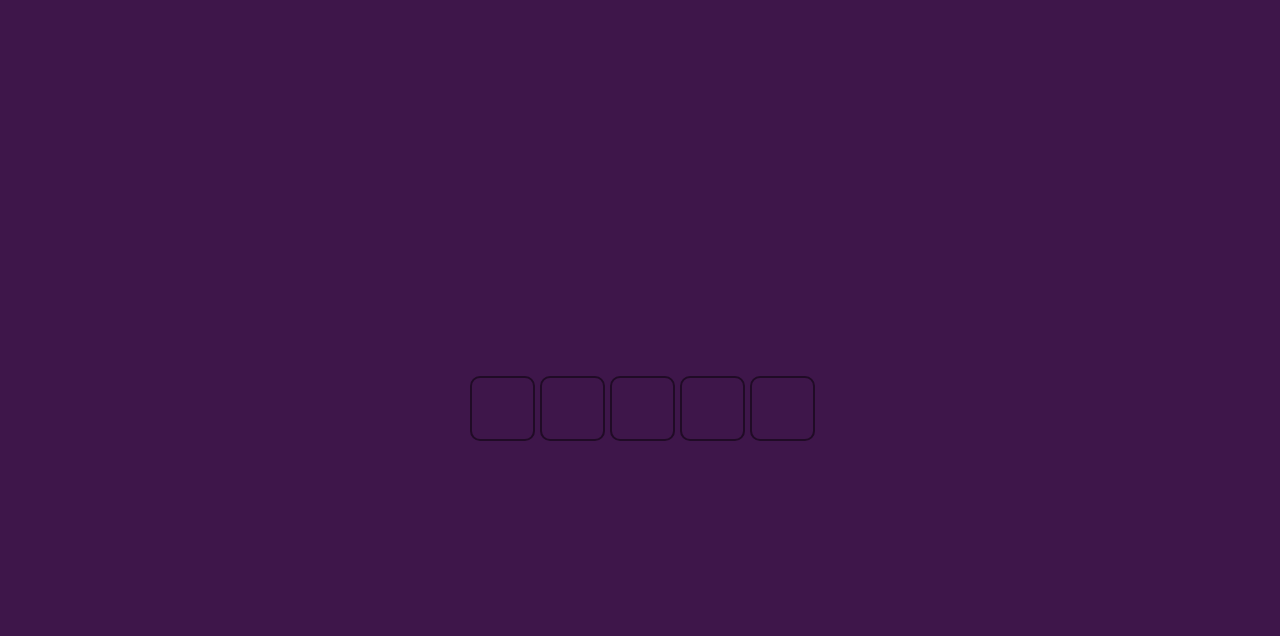
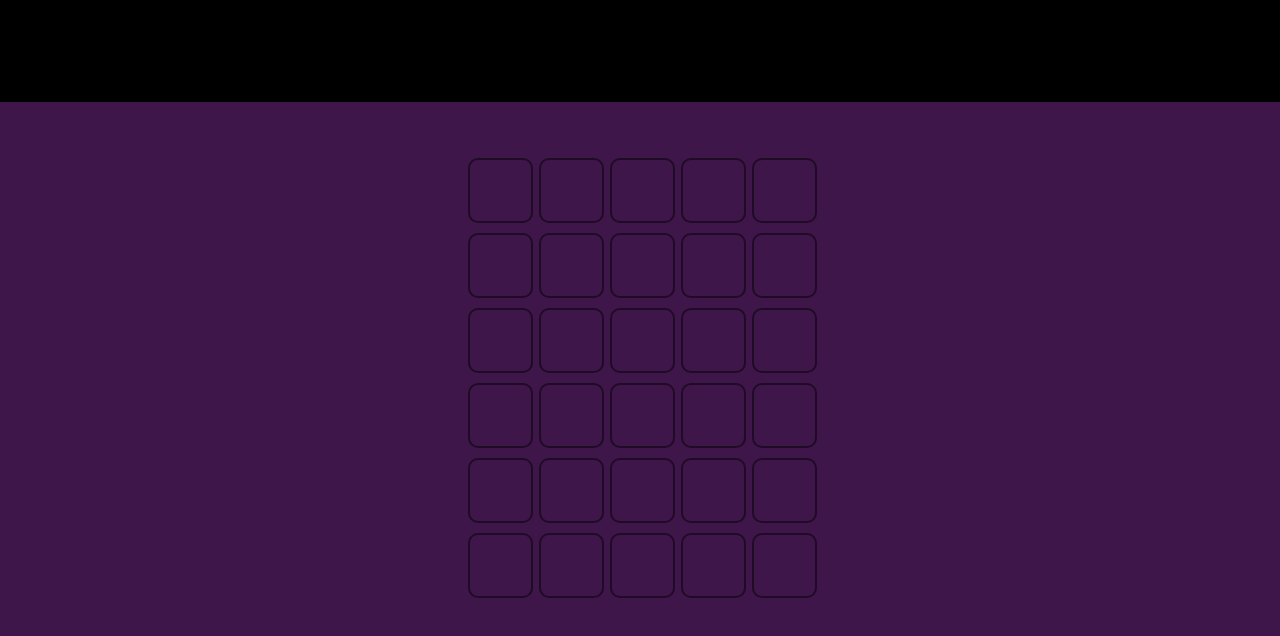
Before and after one commit to joaovitorcoder/Terminho, a plain HTML site: page index.html in a window 1280 px wide. Drawn offline with Linux system fonts and the light colour scheme.

Commit message:
atualizacoes

```diff
--- a/index.html
+++ b/index.html
@@ -7,14 +7,55 @@
     <link rel="stylesheet" href="style.css">
 </head>
 <body>
-    <div class="primeiraFileira">
-        <div class="letter"></div>
-        <div class="letter"></div>
-        <div class="letter"></div>
-        <div class="letter"></div>
-        <div class="letter"></div>
+    <header>
+        <nav>
+
+        </nav>
+    </header>
+    <div class="conainer">
+        <div class="primeiraFileira linha">
+            <div class="letter"></div>
+            <div class="letter"></div>
+            <div class="letter"></div>
+            <div class="letter"></div>
+            <div class="letter"></div>
+        </div>
+        <div class="segundaFileira linha">
+            <div class="letter"></div>
+            <div class="letter"></div>
+            <div class="letter"></div>
+            <div class="letter"></div>
+            <div class="letter"></div>
+        </div>
+        <div class="linha">
+            <div class="letter"></div>
+            <div class="letter"></div>
+            <div class="letter"></div>
+            <div class="letter"></div>
+            <div class="letter"></div>
+        </div>
+        <div class="linha">
+            <div class="letter"></div>
+            <div class="letter"></div>
+            <div class="letter"></div>
+            <div class="letter"></div>
+            <div class="letter"></div>
+        </div>
+        <div class="linha">
+            <div class="letter"></div>
+            <div class="letter"></div>
+            <div class="letter"></div>
+            <div class="letter"></div>
+            <div class="letter"></div>
+        </div>
+        <div class="linha">
+            <div class="letter"></div>
+            <div class="letter"></div>
+            <div class="letter"></div>
+            <div class="letter"></div>
+            <div class="letter"></div>
+        </div>
     </div>
-    <input id="foco" type="text" style="position:absolute;opacity:0;">
     <script src="script.js"></script>
 </body>
 </html>
--- a/style.css
+++ b/style.css
@@ -1,16 +1,38 @@
+
+
 body{
-    height: 100vh;
+    padding-top: 150px;
+    max-height: 100%;
     background-color: #3e164a;
     display: flex;
     align-items: center;
     justify-content: center;
 }
 
+header > nav{
+    position: fixed;
+    top: 0;
+    left: 0;
+    height: 100px;
+    border: solid 1px black;
+    background-color: black;
+    width: 100%;
+}
+.container {
+
+  display: flex;
+  flex-direction: column; /* empilha as linhas verticalmente */
+  align-items: center;    /* centraliza horizontalmente */
+  gap: 10px;              /* espaço entre as linhas */
+}
+
+.linha {
+  display: flex;       /* coloca as divs lado a lado */
+  gap: 1px;           /* espaço entre as caixinhas */
+  justify-content: center; /* centraliza a linha na tela */
+  margin-bottom: 10px;     /* espaço entre linhas */
+}
 /*#502834*/
-
-.primeiraFileira{
-    display: flex;
-}
 
 .letter{
     width: 61px;
```
